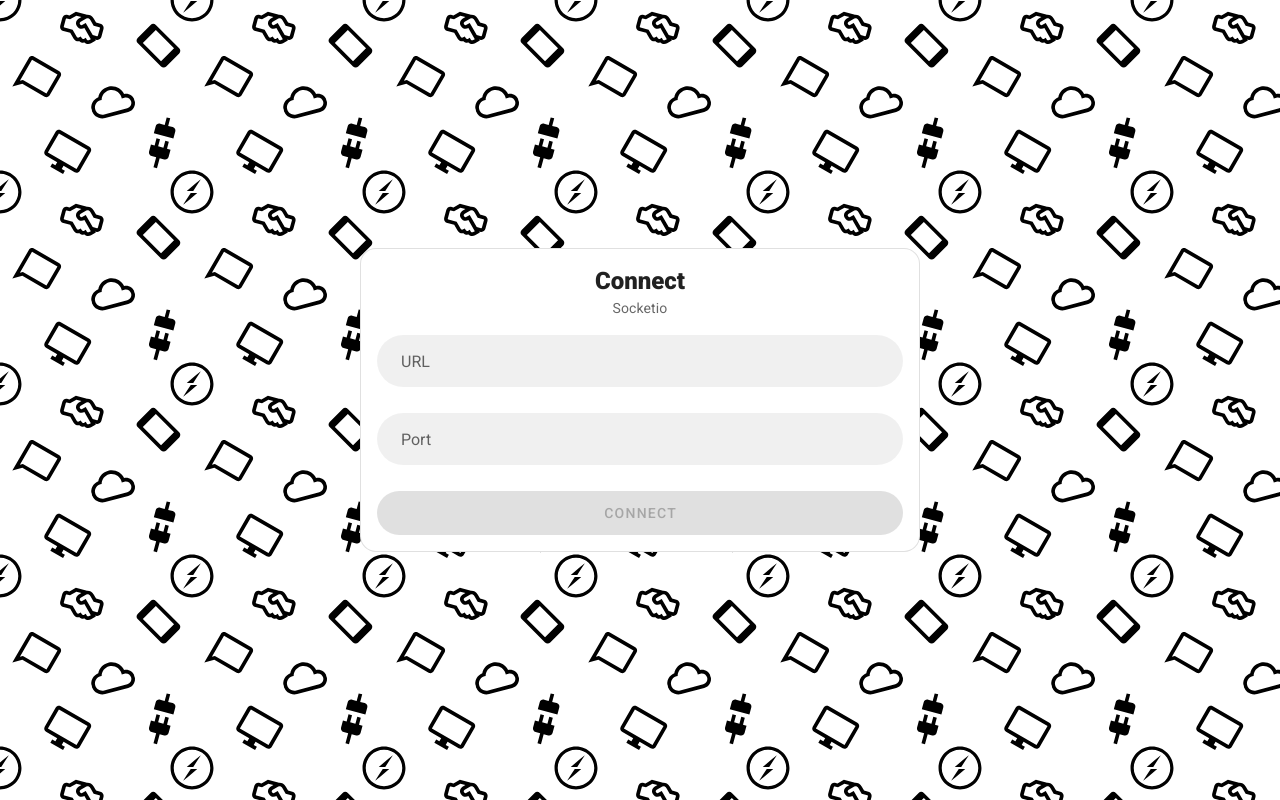
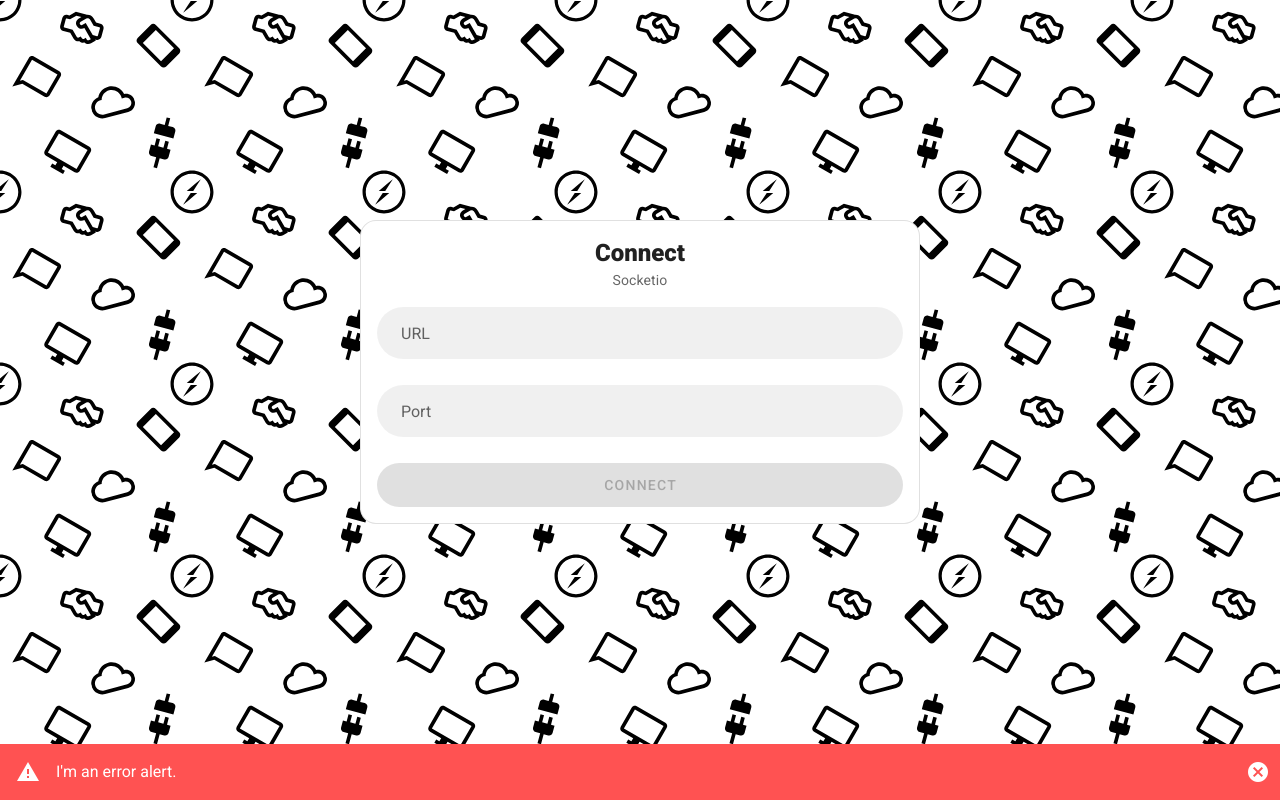
Before and after one commit to Matthew-The-Developer/socket-communicator, a Vue app: page / in a window 1280 px wide. Built offline with nearby package versions, Linux system fonts and the light colour scheme.

Commit message:
moved alert to footer

```diff
--- a/src/App.vue
+++ b/src/App.vue
@@ -24,6 +24,22 @@
     <v-main>
       <router-view/>
     </v-main>
+
+    <v-footer
+      v-if="error"
+      class="pa-0"
+      app
+    >
+      <v-alert
+        v-model="error"
+        type="error"
+        class="flex-grow-1 ma-0"
+        rounded="0"
+        dismissible
+      >
+        I'm an error alert.
+      </v-alert>
+    </v-footer>
   </v-app>
 </template>
 
@@ -34,5 +50,16 @@
   name: 'App',
 
   data: () => ({}),
+
+  computed: {
+    error: {
+      get () {
+        return this.$store.getters['error'];
+      },
+      set (value: boolean) {
+        this.$store.commit('error', value);
+      }
+    }
+  }
 });
 </script>
--- a/src/store/index.ts
+++ b/src/store/index.ts
@@ -45,12 +45,15 @@
 export default new Vuex.Store({
   state: {
     socket: null,
+    error: true,
+    loading: false,
   },
   getters: {
-
+    error: (state: any) => state.error,
   },
   mutations: {
     socket: (state: any, socket: any) => state.socket = socket,
+    error: (state: any, error: boolean) => state.error = error,
   },
   actions: {
     createCoonection({ commit }) {
--- a/src/views/Connection.vue
+++ b/src/views/Connection.vue
@@ -53,15 +53,6 @@
             </v-form>
           </v-card-text>
         </v-card>
-
-        <v-alert
-          v-if="false"
-          type="error"
-          max-width="560"
-          class="mx-auto mt-4"
-        >
-          I'm an error alert.
-        </v-alert>
       </v-col>
     </v-row>
   </v-container>
```
